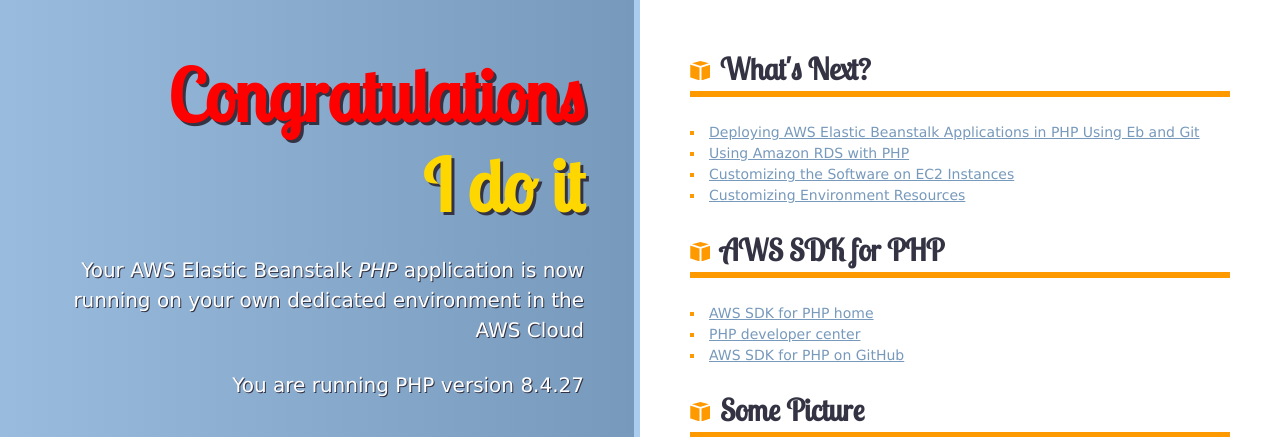
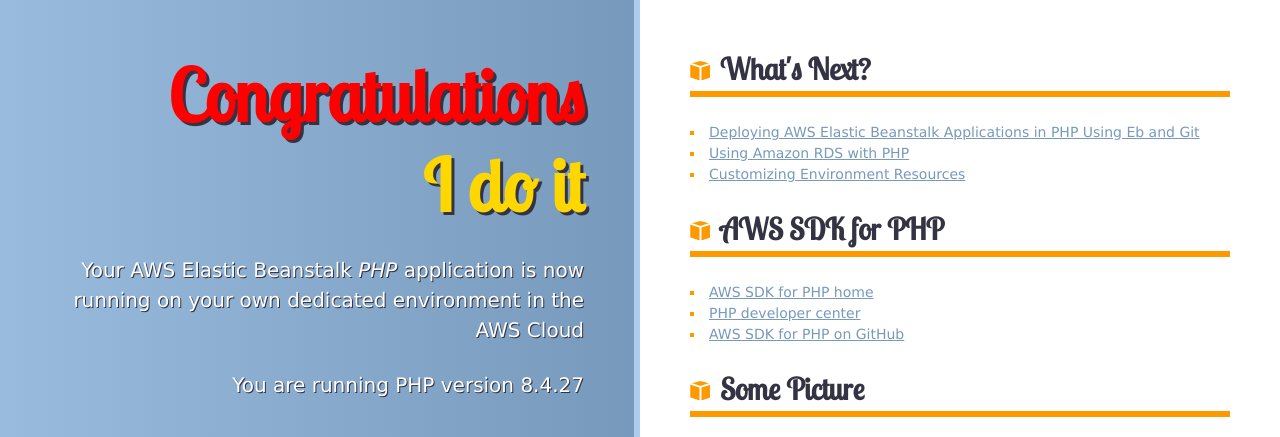
Before and after one commit to evgeniypolyakou/php-app-for-jenkins, a PHP site: page / in a window 1280 px wide; the page is wider, and only the part inside the window is pictured. Shown: the top 437 px of that part. Run offline with PHP 8.4, Linux system fonts and the light colour scheme.

Commit message:
Second version

```diff
--- a/index.php
+++ b/index.php
@@ -33,7 +33,6 @@ else
         <ul>
             <li><a href="http://docs.amazonwebservices.com/elasticbeanstalk/latest/dg/create_deploy_PHP_eb.html">Deploying AWS Elastic Beanstalk Applications in PHP Using Eb and Git</a></li>
             <li><a href="http://docs.amazonwebservices.com/elasticbeanstalk/latest/dg/create_deploy_PHP.rds.html">Using Amazon RDS with PHP</a>
-            <li><a href="http://docs.amazonwebservices.com/elasticbeanstalk/latest/dg/customize-containers-ec2.html">Customizing the Software on EC2 Instances</a></li>
             <li><a href="http://docs.amazonwebservices.com/elasticbeanstalk/latest/dg/customize-containers-resources.html">Customizing Environment Resources</a></li>
         </ul>
 
```
